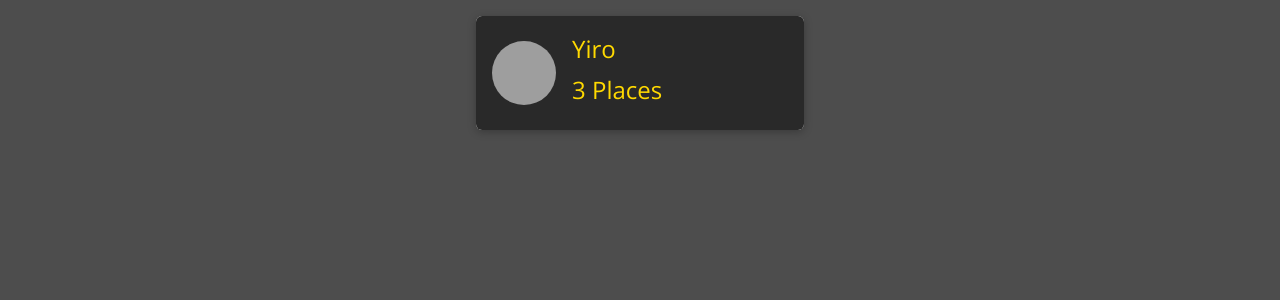
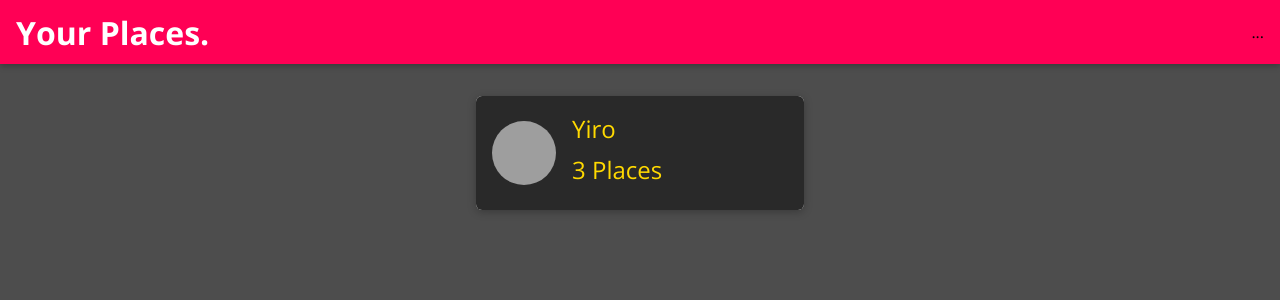
Before and after one commit to YiroYi/myTodoReview, a React (Create React App) app: page / in a window 1280 px wide. Shown: the top 300 px of the page. Built offline with nearby package versions, Linux system fonts and the light colour scheme; grey boxes are pictures that could not be loaded.

Commit message:
Add: Main navigation to index

```diff
--- a/src/App.js
+++ b/src/App.js
@@ -3,10 +3,13 @@
 
 import Users from './user/pages/Users';
 import NewPlace from './places/pages/NewPlace';
+import MainNavigation from './shared/components/Navigation/MainNavigation';
 
 const App = () => {
   return (
     <Router>
+      <MainNavigation />
+      <main>
         <Switch>
           <Route path="/" exact>
             <Users />
@@ -16,6 +19,7 @@
           </Route>
           <Redirect to="/"/>
         </Switch>
+      </main>
     </Router>
   )
 }
--- /dev/null
+++ b/src/shared/components/Navigation/MainHeader.css
@@ -0,0 +1,23 @@
+.main-header {
+  width: 100%;
+  height: 4rem;
+  display: flex;
+  align-items: center;
+  position: fixed;
+  top: 0;
+  left: 0;
+  background: #ff0055;
+  box-shadow: 0 2px 6px rgba(0, 0, 0, 0.26);
+  padding: 0 1rem;
+  z-index: 5;
+}
+
+main {
+  margin-top: 5rem;
+}
+
+@media (min-width: 768px) {
+  .main-header {
+    justify-content: space-between;
+  }
+}
--- /dev/null
+++ b/src/shared/components/Navigation/MainHeader.js
@@ -0,0 +1,10 @@
+import React from 'react';
+import './MainHeader.css';
+
+const MainHeader = props => {
+  return <header className="main-header">
+    {props.children}
+  </header>
+}
+
+export default MainHeader;
--- /dev/null
+++ b/src/shared/components/Navigation/MainNavigation.css
@@ -0,0 +1,45 @@
+.main-navigation__menu-btn {
+  width: 3rem;
+  height: 3rem;
+  background: transparent;
+  border: none;
+  display: flex;
+  flex-direction: column;
+  justify-content: space-around;
+  margin-right: 2rem;
+  cursor: pointer;
+}
+
+.main-navigation__menu-btn span {
+  display: block;
+  width: 3rem;
+  height: 2.5px;
+  background: white;
+}
+
+.main-navigation__title {
+  color: white;
+}
+
+.main-navigation__title a {
+  text-decoration: none;
+  color: white;
+}
+
+.main-navigation__header-nav {
+  display: none;
+}
+
+.main-navigation__drawer-nav {
+  height: 100%;
+}
+
+@media (min-width: 768px) {
+  .main-navigation__menu-btn {
+    display: none;
+  }
+
+  .main-navigation__header-nav {
+    display: block;
+  }
+}
--- /dev/null
+++ b/src/shared/components/Navigation/MainNavigation.js
@@ -0,0 +1,28 @@
+import React from 'react';
+import { Link } from 'react-router-dom';
+
+import MainHeader from './MainHeader';
+
+import './MainNavigation.css';
+
+const MainNavigation = props => {
+  return (
+  <MainHeader>
+    <button className="main-navigation__menu-btn">
+      <span />
+      <span />
+      <span />
+    </button>
+    <h1 className="main-navigation__title">
+      <Link to="/">
+        Your Places.
+      </Link>
+    </h1>
+    <nav>
+      ...
+    </nav>
+  </MainHeader>
+  )
+}
+
+export default MainNavigation;
--- a/src/user/components/UsersList.js
+++ b/src/user/components/UsersList.js
@@ -1,13 +1,19 @@
 import React from 'react';
 
 import UserItem from './UserItem';
+import Card from '../../shared/components/UIElements/Card';
+
 import './UsersList.css';
 
 const UsersList = props => {
     if(props.items.length === 0) {
-        return <div className="center">
-            <h2>No user found</h2>
-        </div>
+        return (
+          <div className="center">
+            <Card>
+              <h2>No user found</h2>
+            </Card>
+          </div>
+        )
     }
 
     return <ul className="users-list">
```
Also changed, not shown: src/shared/components/Navigation/NavLinks.css (added, +76 -0 lines), src/shared/components/Navigation/NavLinks.js (added, +8 -0 lines), src/shared/components/Navigation/SideDrawer.js (added, +8 -0 lines), src/shared/components/Navigation/SideDrawer.css (added). Lines whose indentation alone changed are shown as unchanged.
